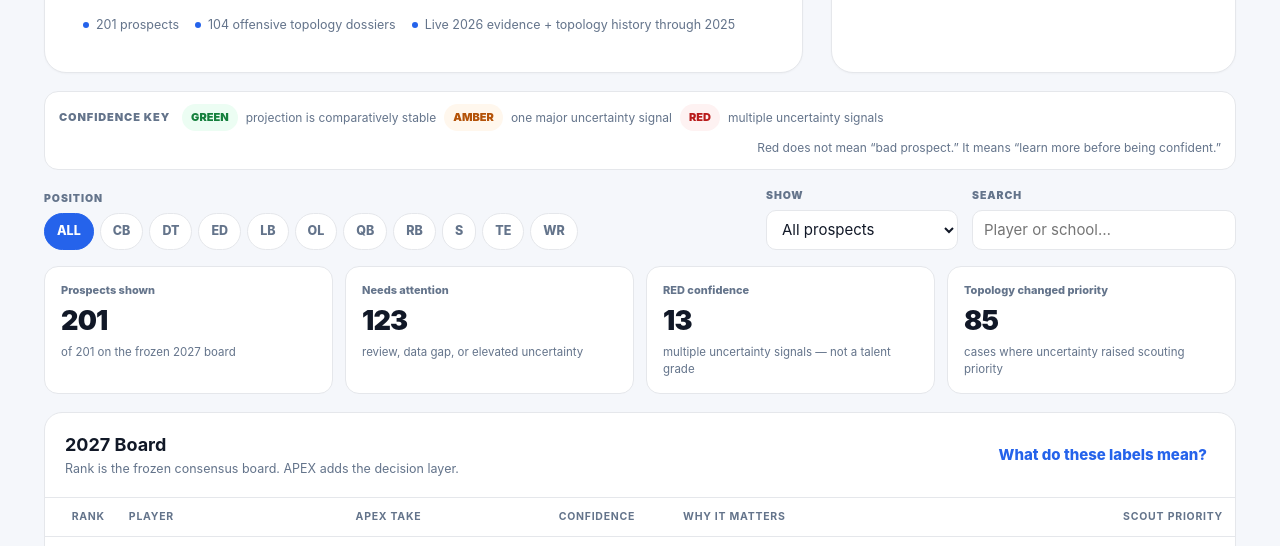
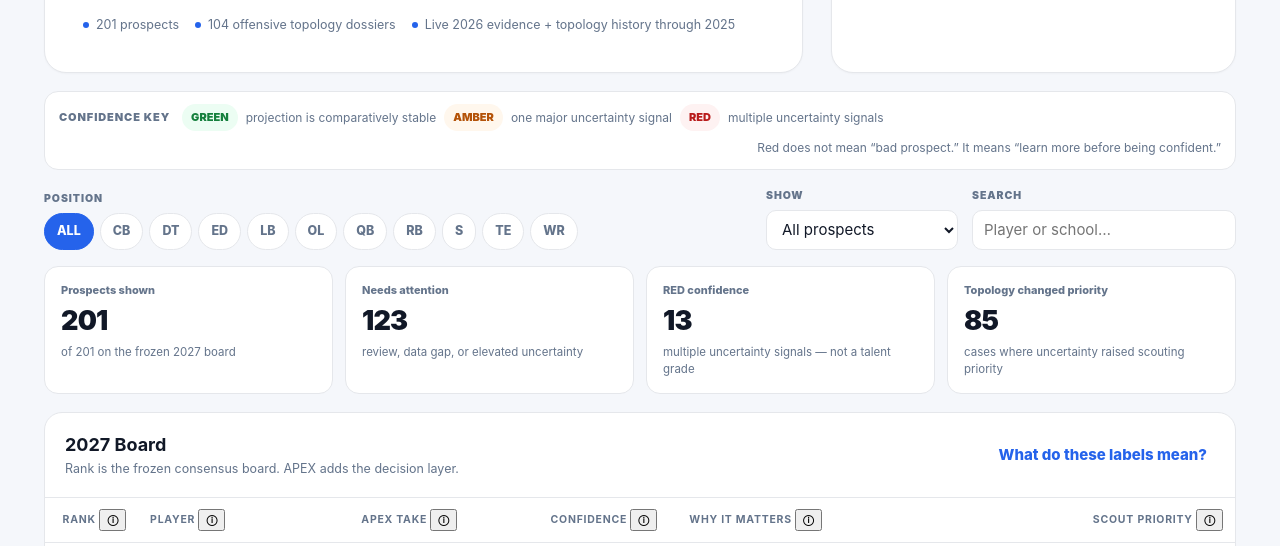
Before and after one commit to SeanPullins/apex-draft-projections, a website: page index.html in a window 1280 px wide. Shown: the part 392-938 px from the top of the page. Drawn offline with Linux system fonts and the light colour scheme.

Commit message:
Add board column info controls

```diff
--- a/index.html
+++ b/index.html
@@ -93,12 +93,12 @@
         <table class="board" id="boardTable">
           <thead>
             <tr>
-              <th class="num sortable" data-sort="r">Rank</th>
-              <th class="sortable" data-sort="n">Player</th>
-              <th class="sortable" data-sort="a">APEX Take</th>
-              <th class="sortable" data-sort="ta">Confidence</th>
-              <th>Why it matters</th>
-              <th class="num sortable" data-sort="cr">Scout priority</th>
+              <th class="num sortable" data-sort="r"><span class="th-label">Rank <button class="column-help" data-help="rank" type="button" aria-label="What does Rank mean?" title="What does Rank mean?">ⓘ</button></span></th>
+              <th class="sortable" data-sort="n"><span class="th-label">Player <button class="column-help" data-help="player" type="button" aria-label="What does Player mean?" title="What does Player mean?">ⓘ</button></span></th>
+              <th class="sortable" data-sort="a"><span class="th-label">APEX Take <button class="column-help" data-help="take" type="button" aria-label="What does APEX Take mean?" title="What does APEX Take mean?">ⓘ</button></span></th>
+              <th class="sortable" data-sort="ta"><span class="th-label">Confidence <button class="column-help" data-help="confidence" type="button" aria-label="What does Confidence mean?" title="What does Confidence mean?">ⓘ</button></span></th>
+              <th><span class="th-label">Why it matters <button class="column-help" data-help="why" type="button" aria-label="What does Why it matters mean?" title="What does Why it matters mean?">ⓘ</button></span></th>
+              <th class="num sortable" data-sort="cr"><span class="th-label">Scout priority <button class="column-help" data-help="priority" type="button" aria-label="What does Scout priority mean?" title="What does Scout priority mean?">ⓘ</button></span></th>
             </tr>
           </thead>
           <tbody id="boardBody"></tbody>
@@ -221,6 +221,16 @@
   </div>
 </div>
 
+<div class="sheet-backdrop" id="columnHelpSheet" hidden>
+  <div class="sheet column-help-sheet" role="dialog" aria-modal="true" aria-labelledby="columnHelpTitle">
+    <div class="sheet-head">
+      <div><div class="eyebrow">Board column</div><h2 id="columnHelpTitle">Column help</h2></div>
+      <button class="modal-close" data-close-column-help aria-label="Close">×</button>
+    </div>
+    <div id="columnHelpBody" class="column-help-body"></div>
+  </div>
+</div>
+
 <footer class="footer">
   <span>APEX 2.0 · 2027 prospective research</span>
   <span>Built for decision clarity, not false precision.</span>
```
